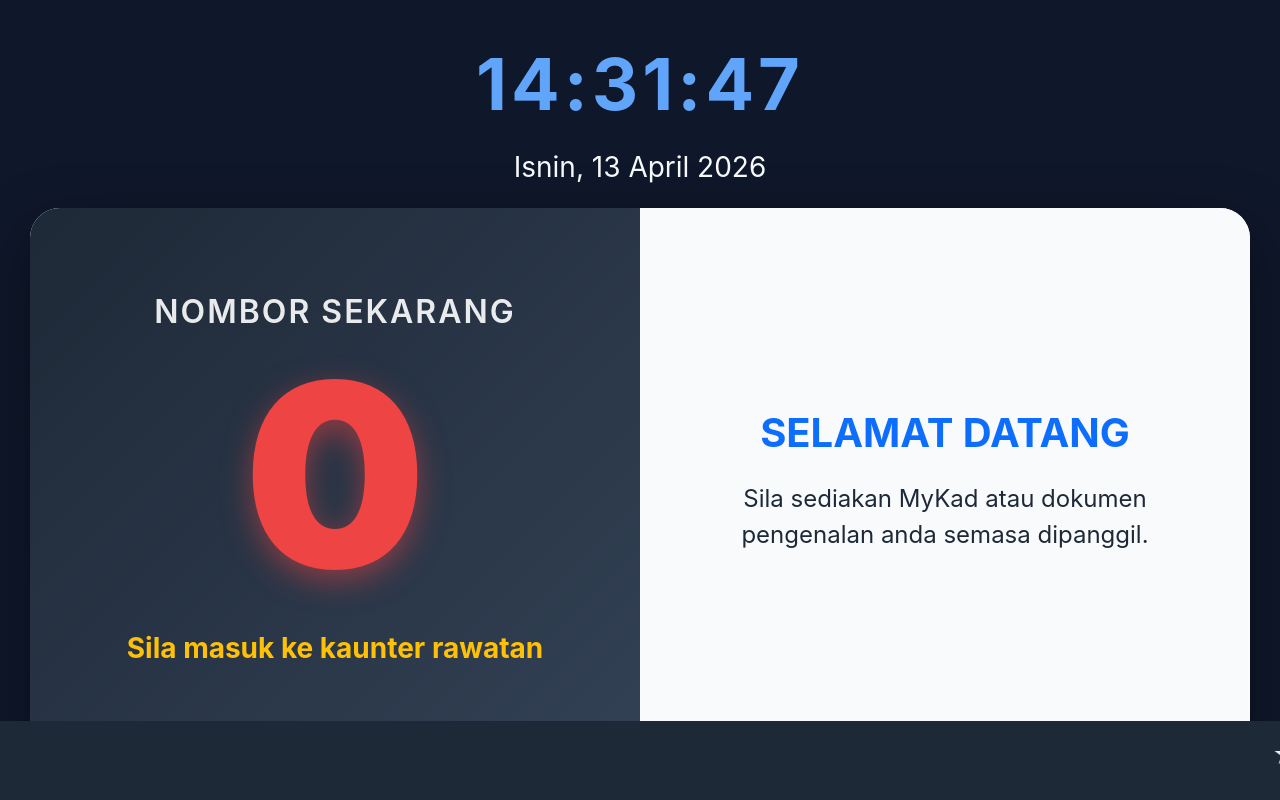
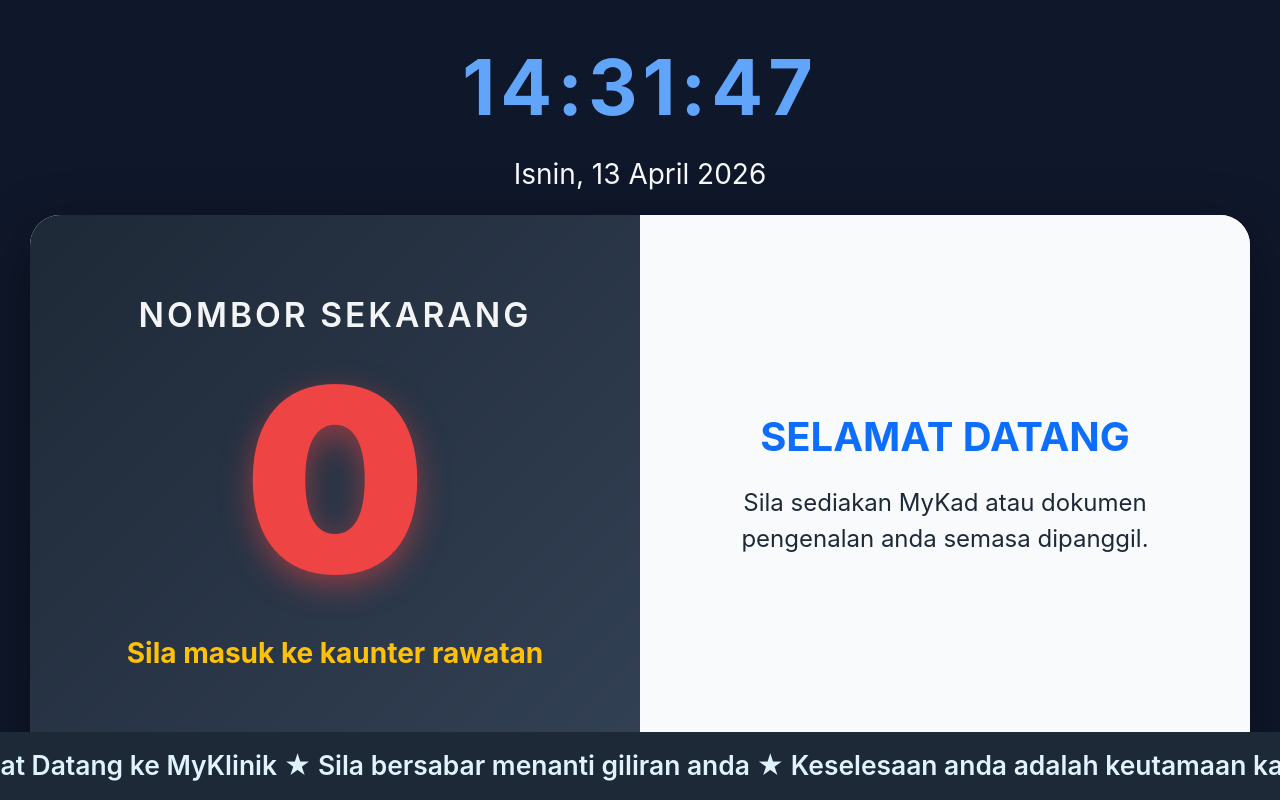
Before and after one commit to aniqpapamami/MyKlinik-App, a Flask app: page /monitor in a window 1280 px wide. Run offline with Flask 3, Linux system fonts and the light colour scheme; data that the repository does not hold is empty.

Commit message:
Add files via upload

```diff
--- a/MyKlinik Apps/templates/monitor.html
+++ b/MyKlinik Apps/templates/monitor.html
@@ -5,9 +5,7 @@
     <meta name="viewport" content="width=device-width, initial-scale=1.0">
     <title>Monitor Giliran - MyKlinik</title>
 
-    <!-- Bootstrap 5 CSS -->
     <link href="https://cdn.jsdelivr.net/npm/bootstrap@5.3.3/dist/css/bootstrap.min.css" rel="stylesheet">
-    <!-- Bootstrap Icons -->
     <link href="https://cdn.jsdelivr.net/npm/bootstrap-icons@1.11.3/font/bootstrap-icons.min.css" rel="stylesheet">
 
     <style>
@@ -30,10 +28,10 @@
             margin-bottom: 20px;
         }
         .digital-clock {
-            font-size: 4.5rem;
+            font-size: 4.8rem;
             font-weight: 700;
             color: #60a5fa;
-            letter-spacing: 4px;
+            letter-spacing: 5px;
         }
         .main-card {
             background: white;
@@ -68,33 +66,40 @@
             line-height: 1;
             color: #ef4444;
             text-shadow: 0 10px 30px rgba(239, 68, 68, 0.5);
-            transition: all 0.6s ease;
+            transition: transform 0.6s ease;
         }
         .number-changed {
-            transform: scale(1.08);
+            transform: scale(1.12);
             color: #f59e0b;
         }
         .label {
-            font-size: 2rem;
+            font-size: 2.1rem;
             font-weight: 600;
-            letter-spacing: 2px;
-            opacity: 0.9;
+            letter-spacing: 3px;
+            opacity: 0.95;
         }
+        /* Running Text yang lebih stabil */
         .running-text {
             background: #1e2937;
             color: #e0f2fe;
-            padding: 15px 0;
-            font-size: 1.6rem;
-            font-weight: 500;
+            padding: 14px 0;
+            font-size: 1.65rem;
+            font-weight: 600;
             position: fixed;
             bottom: 0;
             width: 100%;
             z-index: 1000;
+            overflow: hidden;
             white-space: nowrap;
-            overflow: hidden;
         }
-        .running-text marquee {
-            font-weight: 600;
+        .running-text .marquee-content {
+            display: inline-block;
+            padding-left: 100%;
+            animation: marquee 25s linear infinite;
+        }
+        @keyframes marquee {
+            from { transform: translateX(0); }
+            to { transform: translateX(-100%); }
         }
     </style>
 </head>
@@ -140,14 +145,14 @@
     </div>
 </div>
 
-<!-- Running Text -->
+<!-- Running Text yang lebih stabil -->
 <div class="running-text">
-    <marquee scrollamount="8">
+    <div class="marquee-content">
         ★ Selamat Datang ke MyKlinik ★ Sila bersabar menanti giliran anda ★ Keselesaan anda adalah keutamaan kami ★ Terima kasih kerana memilih MyKlinik ★
-    </marquee>
+        &nbsp;&nbsp;&nbsp;&nbsp;★ Selamat Datang ke MyKlinik ★ Sila bersabar menanti giliran anda ★ Keselesaan anda adalah keutamaan kami ★ Terima kasih kerana memilih MyKlinik ★
+    </div>
 </div>
 
-<!-- Bootstrap JS -->
 <script src="https://cdn.jsdelivr.net/npm/bootstrap@5.3.3/dist/js/bootstrap.bundle.min.js"></script>
 
 <script>
@@ -156,18 +161,11 @@ function kemaskiniMasa() {
     const sekarang = new Date();
 
     const jam = sekarang.toLocaleTimeString('en-GB', {
-        hour: '2-digit',
-        minute: '2-digit',
-        second: '2-digit',
-        timeZone: 'Asia/Kuala_Lumpur'
+        hour: '2-digit', minute: '2-digit', second: '2-digit', timeZone: 'Asia/Kuala_Lumpur'
     });
 
     const tarikh = sekarang.toLocaleDateString('ms-MY', {
-        weekday: 'long',
-        day: 'numeric',
-        month: 'long',
-        year: 'numeric',
-        timeZone: 'Asia/Kuala_Lumpur'
+        weekday: 'long', day: 'numeric', month: 'long', year: 'numeric', timeZone: 'Asia/Kuala_Lumpur'
     });
 
     document.getElementById('jam-digital').innerText = jam;
@@ -185,34 +183,28 @@ function kemaskiniNombor() {
             const el = document.getElementById('no-live');
 
             if (nomborBaru !== nomborSebelum) {
-                // Efek animasi bila nombor berubah
                 el.classList.add('number-changed');
                 setTimeout(() => el.classList.remove('number-changed'), 800);
-
                 el.innerText = nomborBaru;
 
-                // Panggil suara (hanya bila nombor bertambah)
                 if (nomborBaru > nomborSebelum && nomborBaru > 0) {
                     const utterance = new SpeechSynthesisUtterance(`Nombor ${nomborBaru}, sila masuk ke kaunter rawatan.`);
                     utterance.lang = 'ms-MY';
                     utterance.rate = 0.95;
                     window.speechSynthesis.speak(utterance);
                 }
-
                 nomborSebelum = nomborBaru;
             }
         })
         .catch(err => console.error("Gagal ambil nombor:", err));
 }
 
-// ==================== JALANKAN SEMUA ====================
+// ==================== JALANKAN ====================
 setInterval(kemaskiniMasa, 1000);
-setInterval(kemaskiniNombor, 2500);   // Lebih laju dari sebelum ni
+setInterval(kemaskiniNombor, 2500);
 
-// Jalankan sekali bila page load
 kemaskiniMasa();
 kemaskiniNombor();
 </script>
-
 </body>
 </html>
```
Also changed, not shown: MyKlinik Apps/templates/dashboard.html (+20 -27 lines).
